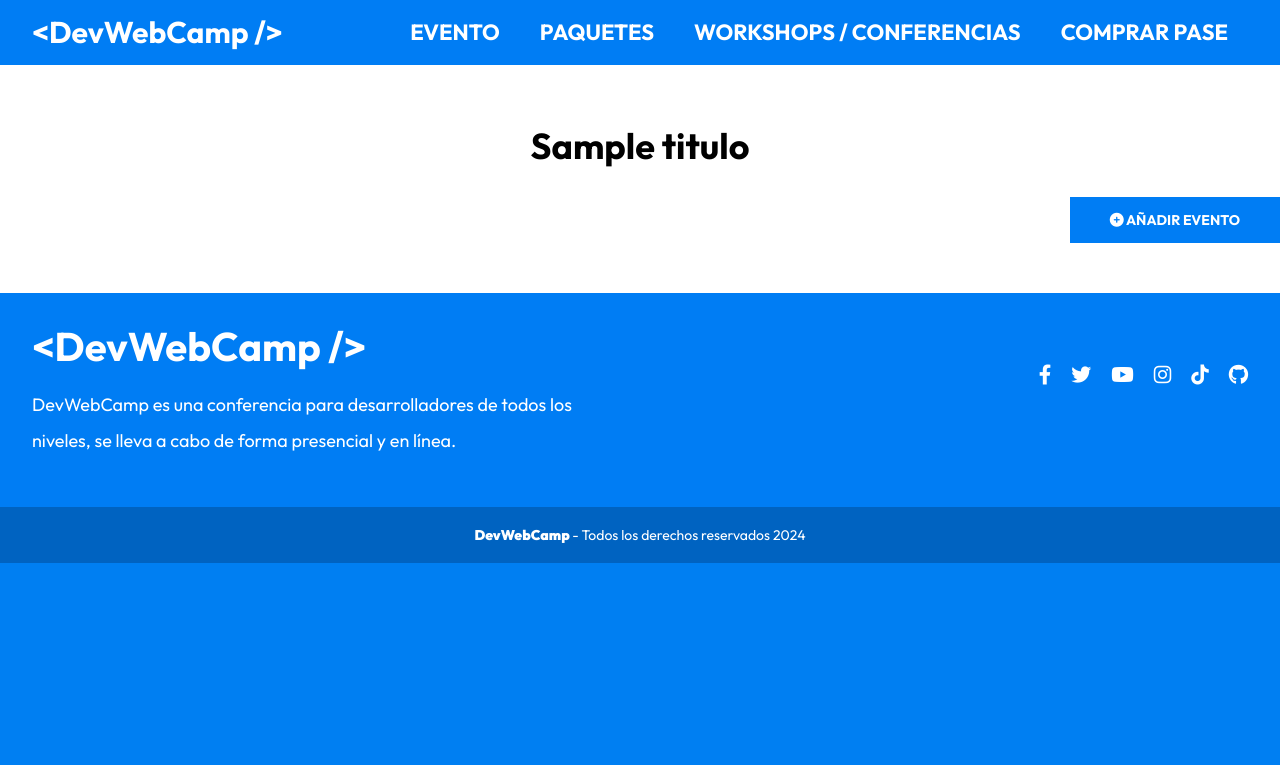
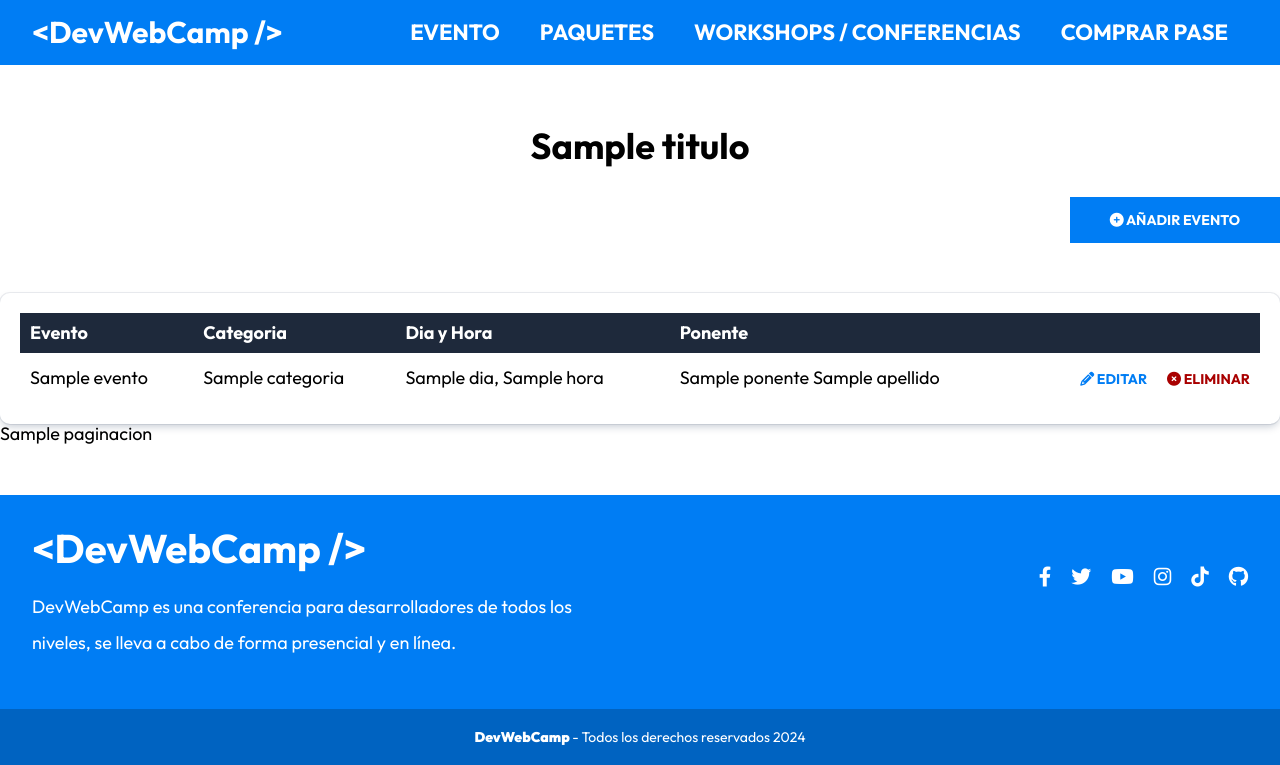
Before and after one commit to Suurp/devwebcamp-n5, a PHP site: template views/admin/eventos/index.php in a window 1280 px wide. Shown: the part 600-1365 px from the top of the page. Before the commit the page ends 1163 px from the top, so only its background shows below. Run offline with PHP 8.4, Linux system fonts and the light colour scheme; the template is opened without the code that fills it: most values are stand-ins (such as "Sample title", 1, 10 or a date in 2020); some libraries are stand-ins or nearby versions.

Commit message:
Add [Eventos] - Update & Delete

```diff
--- a/controllers/PonentesController.php
+++ b/controllers/PonentesController.php
@@ -51,6 +51,7 @@ class PonentesController
         $ponente = new Ponente;
 
         if ($_SERVER['REQUEST_METHOD'] === 'POST') {
+            is_admin();
 
             // Leer imagen
             if (!empty($_FILES['imagen']['tmp_name'])) {
@@ -127,6 +128,7 @@ class PonentesController
         $ponente->imagen_actual = $ponente->imagen;
 
         if ($_SERVER['REQUEST_METHOD'] === "POST") {
+            is_admin();
             if (!empty($_FILES['imagen']['tmp_name'])) {
 
                 $carpeta_imagenes = '../public/img/speakers';
@@ -182,6 +184,7 @@ class PonentesController
         is_admin();
 
         if ($_SERVER['REQUEST_METHOD'] === "POST") {
+            is_admin();
             $id = $_POST['id'];
             $ponente = Ponente::find($id);
 
--- a/models/ActiveRecord.php
+++ b/models/ActiveRecord.php
@@ -2,7 +2,6 @@
 
 namespace Model;
 
-use mysqli;
 use Exception;
 
 class ActiveRecord
--- a/public/index.php
+++ b/public/index.php
@@ -49,6 +49,9 @@ $router->post('/admin/ponentes/eliminar', [PonentesController::class, 'eliminar'
 $router->get('/admin/eventos', [EventosController::class, 'index']);
 $router->get('/admin/eventos/crear', [EventosController::class, 'crear']);
 $router->post('/admin/eventos/crear', [EventosController::class, 'crear']);
+$router->get('/admin/eventos/editar', [EventosController::class, 'editar']);
+$router->post('/admin/eventos/editar', [EventosController::class, 'editar']);
+$router->post('/admin/eventos/eliminar', [EventosController::class, 'eliminar']);
 
 $router->get('/admin/registrados', [RegistradosController::class, 'index']);
 
@@ -56,5 +59,6 @@ $router->get('/admin/regalos', [RegalosController::class, 'index']);
 
 $router->get('/api/eventos-horario', [APIEventos::class, 'index']);
 $router->get('/api/ponentes', [APIPonentes::class, 'index']);
+$router->get('/api/ponente', [APIPonentes::class, 'ponente']);
 
 $router->comprobarRutas();
--- a/src/scss/admin/_ponentes.scss
+++ b/src/scss/admin/_ponentes.scss
@@ -22,4 +22,15 @@
 			color: v.$blanco;
 		}
 	}
+
+	&__no-resultados {
+		@extend .listado-ponentes__ponente;
+		border: 1px solid v.$amarillo;
+		background-color: v.$amarillo;
+		color: v.$negro;
+
+		&:hover {
+			cursor: not-allowed;
+		}
+	}
 }
--- a/src/scss/base/_variables.scss
+++ b/src/scss/base/_variables.scss
@@ -1,5 +1,5 @@
 // Fuentes
-$fuente-principal: 'Outfit', sans-serif;
+$fuente-principal: "Outfit", sans-serif;
 
 // Tamaño de Media Queries
 $telefono: 480px;
@@ -12,10 +12,11 @@ $azul: #007df4;
 $secundario: #00c8c2;
 
 $negro: #1a1b15;
-$blanco: #FFFFFF;
-$gris: #64748B;
-$gris-claro: #F8FAFC;
-$gris-oscuro: #1E293B;
+$blanco: #ffffff;
+$gris: #64748b;
+$gris-claro: #f8fafc;
+$gris-oscuro: #1e293b;
+$amarillo: #ffc300;
 
 $rojo: rgb(169, 0, 0);
 $verde: #02db02;
@@ -24,4 +25,4 @@ $verde: #02db02;
 $delgada: 300;
 $regular: 400;
 $bold: 700;
-$black: 900
+$black: 900;
--- a/views/admin/eventos/index.php
+++ b/views/admin/eventos/index.php
@@ -6,3 +6,62 @@
         Añadir Evento
     </a>
 </div>
+
+<div class="dashboard__contenedor">
+    <?php if (!empty($eventos)) { ?>
+
+        <table class="table">
+            <thead class="table__thead">
+                <tr>
+                    <th scope="col" class="table__th">Evento</th>
+                    <th scope="col" class="table__th">Categoria</th>
+                    <th scope="col" class="table__th">Dia y Hora</th>
+                    <th scope="col" class="table__th">Ponente</th>
+                    <th scope="col" class="table__th"></th>
+                </tr>
+            </thead>
+
+            <tbody class="table__tbody">
+                <?php foreach ($eventos as $evento) { ?>
+                    <tr class="table__tr">
+                        <td class="table__td">
+                            <?= $evento->nombre ?>
+                        </td>
+
+                        <td class="table__td">
+                            <?= $evento->categoria->nombre ?>
+                        </td>
+
+                        <td class="table__td">
+                            <?= $evento->dia->nombre . ", " . $evento->hora->hora ?>
+                        </td>
+
+                        <td class="table__td">
+                            <?= $evento->ponente->nombre . " " . $evento->ponente->apellido ?>
+                        </td>
+
+                        <td class="table__td--acciones">
+                            <a class="table__accion table__accion--editar" href="/admin/eventos/editar?id=<?= $evento->id ?>">
+                                <i class="fa-solid fa-pencil"></i>
+                                Editar
+                            </a>
+
+                            <form method="POST" action="/admin/eventos/eliminar" class="table__formulario">
+                                <input type="hidden" name="id" value="<?= $evento->id ?>">
+                                <button type="submit" class="table__accion table__accion--eliminar">
+                                    <i class="fa-solid fa-circle-xmark"></i>
+                                    Eliminar
+                                </button>
+                            </form>
+                        </td>
+                    </tr>
+                <?php } ?>
+            </tbody>
+        </table>
+    <?php } else {  ?>
+        <p class="text-center"> No hay eventos aún</p>
+    <?php } ?>
+</div>
+
+<?= $paginacion
+?>
```
Also changed, not shown: controllers/APIPonentes.php (+14 -0 lines), controllers/EventosController.php (+99 -2 lines), src/js/horas.js (+64 -23 lines), src/js/ponentes.js (+30 -1 lines), views/admin/eventos/editar.php (added, +18 -0 lines), views/admin/eventos/formulario.php (+4 -4 lines), public/build/css/app.css, public/build/js/bundle.min.js, 2 other files.
